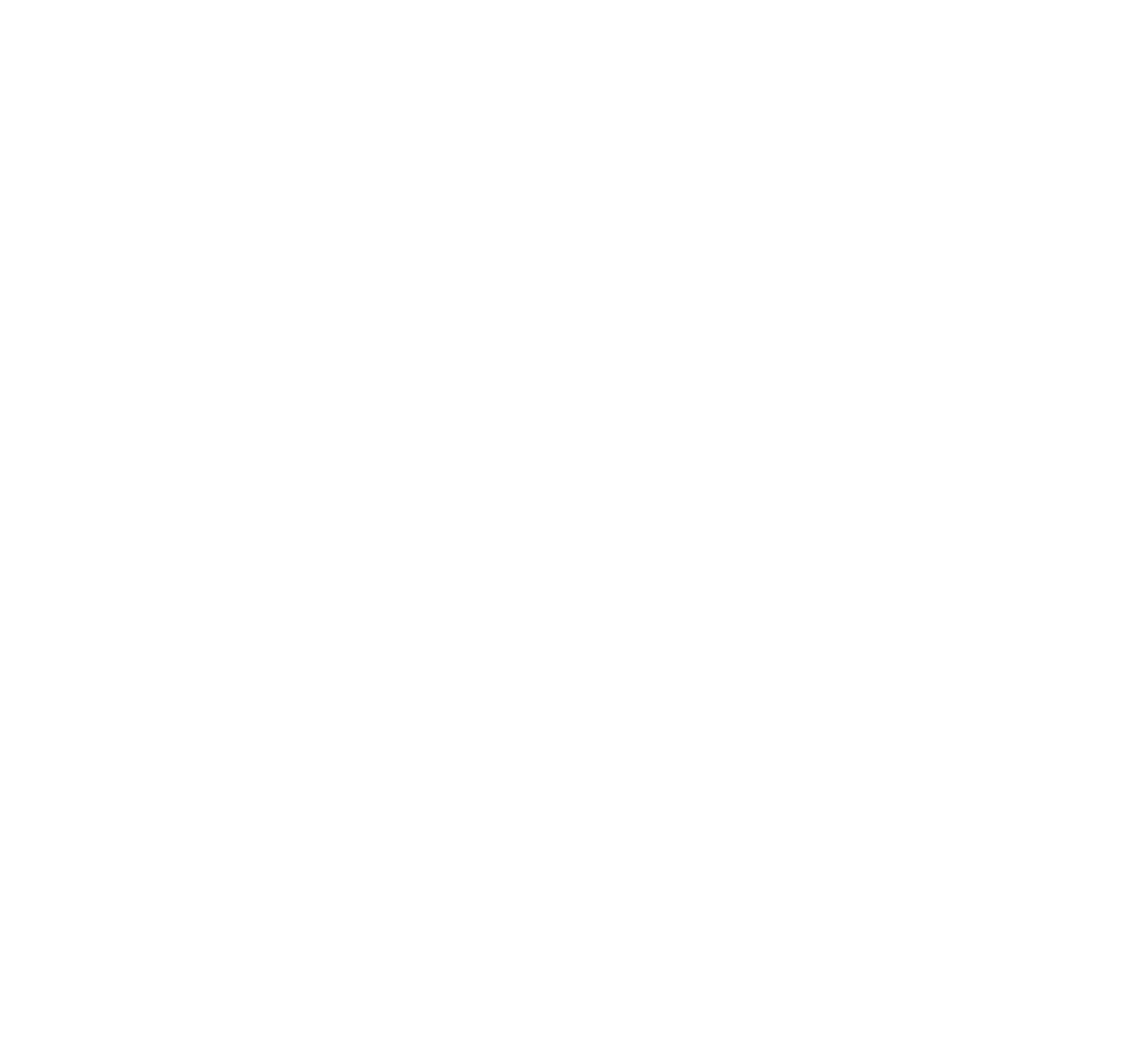
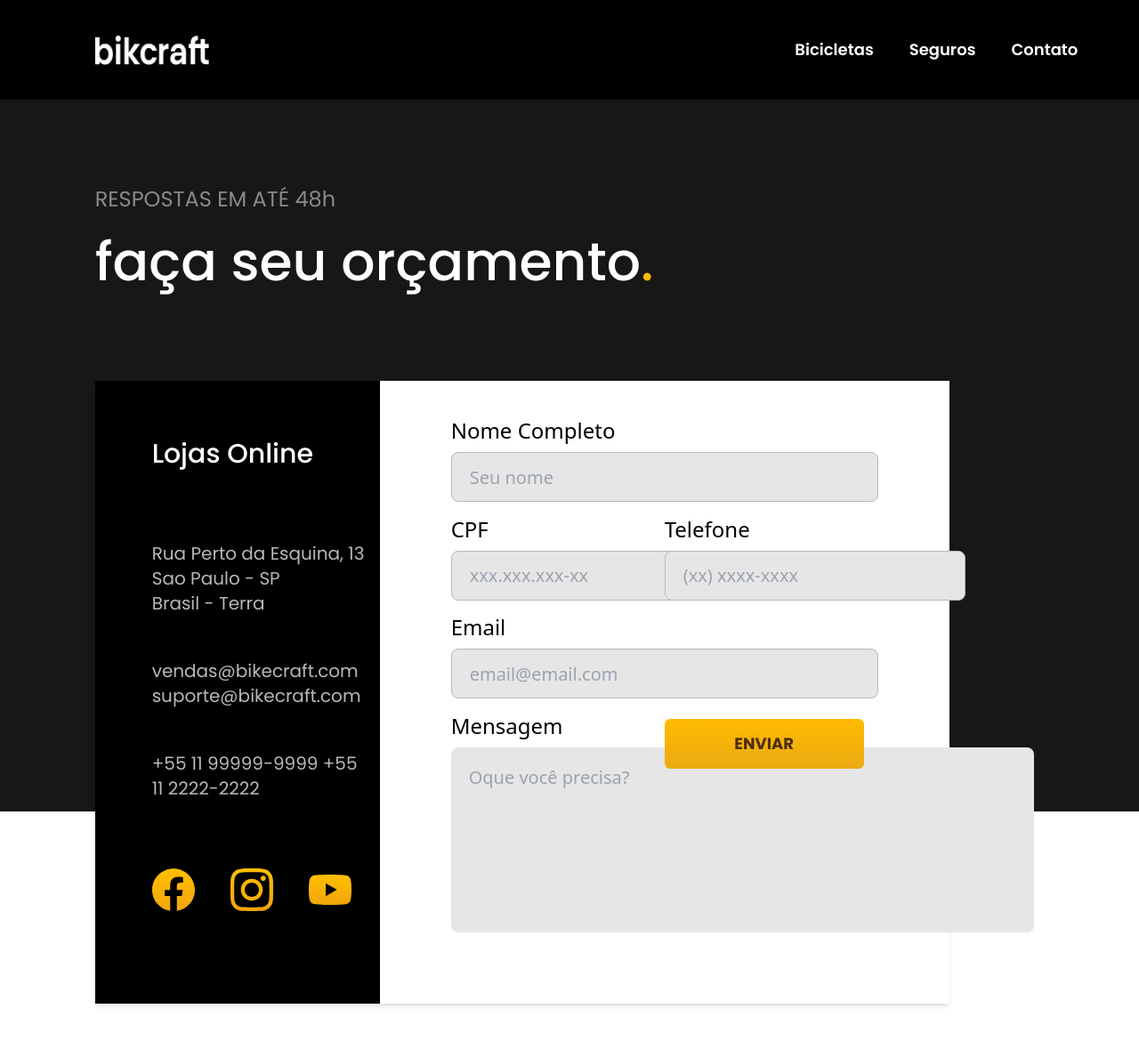
Before and after one commit to gabrielalencardearaujo/Projeto_Bikecraft, a website: page src/html/orcamento.html in a window 1280 px wide. Shown: the whole page at 89% size. Before the commit the page ends 800 px from the top, so only its background shows below. Drawn offline with Linux system fonts and the light colour scheme; a web font is replaced by a local one.

Commit message:
update page orcamento

```diff
--- a/src/css/style.css
+++ b/src/css/style.css
@@ -145,7 +145,7 @@
 
 /* PAGINA DE CONTATO */
 .contatos input {
-  border: none;
+  border: 1px solid #B8B8B8;
 }
 
 .contatos input:focus,
--- a/src/html/orcamento.html
+++ b/src/html/orcamento.html
@@ -9,6 +9,92 @@
   <link rel="stylesheet" href="../../dist/css/output.css">
 </head>
 <body>
+  <header class="bg-cinza-12 grid grid-cols-12 h-28 items-center">
+    <a class="col-start-2 block w-32 h-8" href="./index.html">
+      <img class="text-white" src="../icons/logo.png" alt="logo">
+    </a>
+    <nav class="text-cinza-1 row-start-1 col-start-9">
+      <ul class="flex gap-10 font-poppins font-semibold text-lg leading-8">
+        <li class="ms-10"><a href="./bicicletas.html">Bicicletas</a></li>
+        <li><a href="./seguros.html">Seguros</a></li>
+        <li><a href="./contatos.html">Contato</a></li>
+      </ul>
+    </nav>
+  </header>
+
+  <!-- FORM ORCAMENTO -->
+  <section class="contato-form bg-cinza-11 grid grid-cols-12 mb-96">
+    <div class="grid col-start-2 col-span-9 gap-6 py-24">
+      <h3 class="font-poppins text-2xl text-cinza-6 col-start-2 col-span-full">
+        RESPOSTAS EM ATÉ 48h
+      </h3>
+      <h1 class="text-6xl font-poppins font-medium col-start-2 col-span-full text-cinza-1 mb-20">
+        faça seu orçamento<span class="text-primary-1">.</span>
+      </h1>
+
+      <div class="contatos row-start-3 grid grid-cols-6 shadow-md">
+        <div class="bg-cinza-12 col-span-2 p-16 grid gap-20">
+          <h3 class="font-poppins text-3xl text-cinza-1 font-medium">Lojas Online</h3>
+          <div class="info-contatos grid content-between text-xl text-cinza-4 font-poppins h-52 gap-12">
+            <p class="localizacao w-60">
+              Rua Perto da Esquina, 13
+              Sao Paulo - SP <br>
+              Brasil - Terra
+            </p>
+            <p class="emails w-60">
+              vendas@bikecraft.com
+              suporte@bikecraft.com
+            </p>
+            <p class="telefones w-60">
+              +55 11 99999-9999
+              +55 11 2222-2222
+            </p>
+          </div>
+
+          <div class="redes-sociais flex gap-10 items-center mt-20 mb-10">
+            <a href="https://pt-br.facebook.com/" target="_blank">
+              <abbr title="Facebook"><img class="w-12" src="../icons/facebook-p 1.svg" alt="svg facebook"></abbr>
+            </a>
+            <a href="https://www.instagram.com/" target="_blank">
+              <abbr title="Instagram"><img class="w-12" src="../icons/instagram-p 1.svg" alt="svg instagram"></abbr>
+            </a>
+            <a href="https://www.youtube.com/" target="_blank">
+              <abbr title="Youtube"><img class="w-12" src="../icons/youtube-p 1.svg" alt="svg youtube"></abbr>
+            </a>
+          </div>
+        </div>
+
+        <form class="col-span-4 grid grid-cols-2 px-20 py-10 bg-cinza-1" action="" method="post">
+          <div class="col-span-2">
+            <label class="text-2xl block" for="ifullName">Nome Completo</label>
+            <input class="bg-cinza-2 text-cinza-11 h-14 p-5 text-xl rounded-lg mt-2 w-full" type="text" name="fullName" id="ifullName" placeholder="Seu nome">
+          </div>
+
+          <div class="col-span">
+            <label class="text-2xl block" for="icpf">CPF</label>
+            <input class="bg-cinza-2 text-cinza-11 h-14 p-5 text-xl rounded-lg mt-2" type="text" name="cpf" id="icpf" placeholder="xxx.xxx.xxx-xx">
+          </div>
+
+          <div class="col-span">
+            <label class="text-2xl" for="iphone">Telefone</label>
+            <input class="bg-cinza-2 text-cinza-11 h-14 p-5 text-xl rounded-lg mt-2" type="tel" name="phone" id="iphone" placeholder="(xx) xxxx-xxxx">
+          </div>
+
+          <div class="col-span-2">
+            <label class="text-2xl" for="iemail">Email</label>
+            <input class="bg-cinza-2 text-cinza-11 h-14 p-5 text-xl rounded-lg mt-2 w-full" type="email" name="email" id="iemail" placeholder="email@email.com">
+          </div>
+
+          <div>
+            <label class="text-2xl" for="imessage">Mensagem</label>
+            <textarea class="bg-cinza-2 text-cinza-11 p-5 text-xl rounded-lg resize-none mb-5 mt-2" name="message" id="imessage" cols="50" rows="6" placeholder="Oque você precisa?"></textarea>
+          </div>
+
+          <button class="w-56 h-14 bg-gradient-to-b from-primary-1 to-primary-2 rounded-md text-primary-5 font-poppins font-bold text-lg mt-2">ENVIAR</button>
+        </form>
+    </div>
+    </div>
+  </section>
 
 </body>
 </html>
```
Also changed, not shown: src/html/index.html (+3 -1 lines), src/html/nimbus.html (+3 -1 lines), dist/css/output.css.
